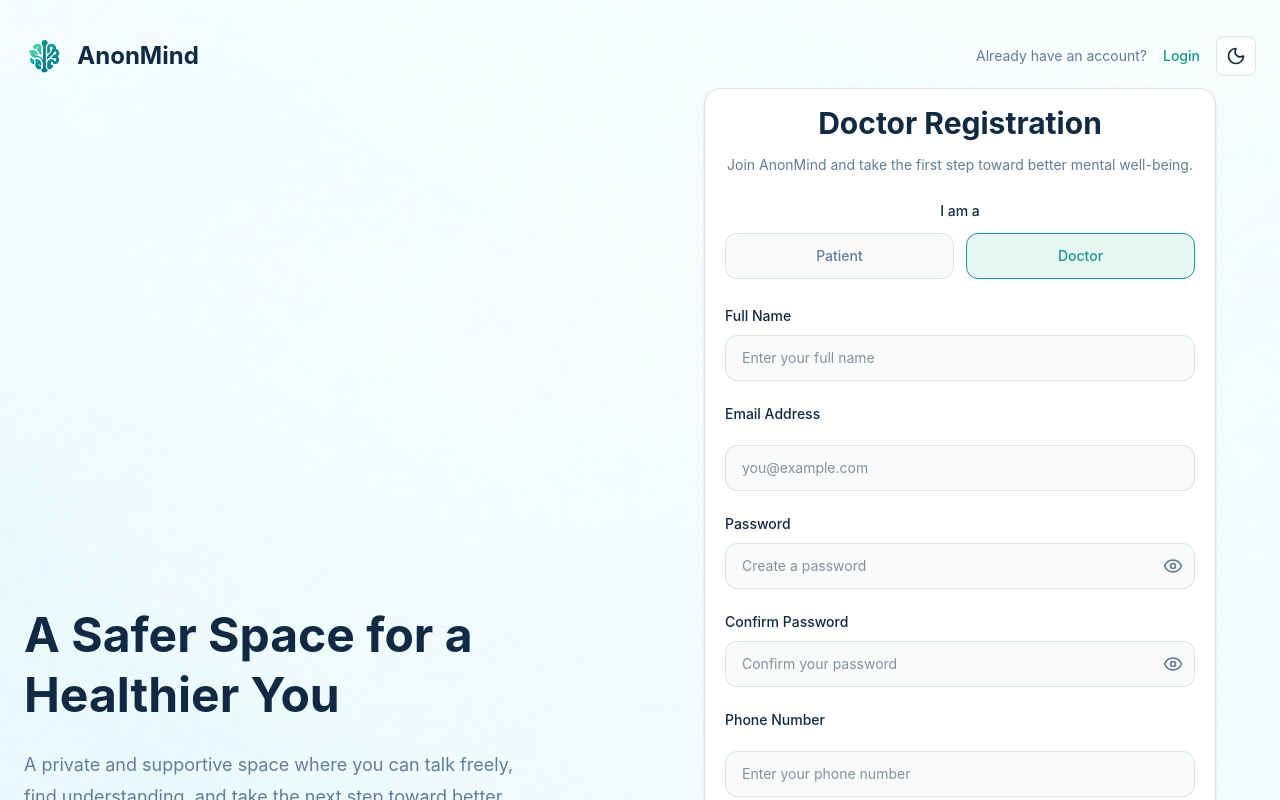
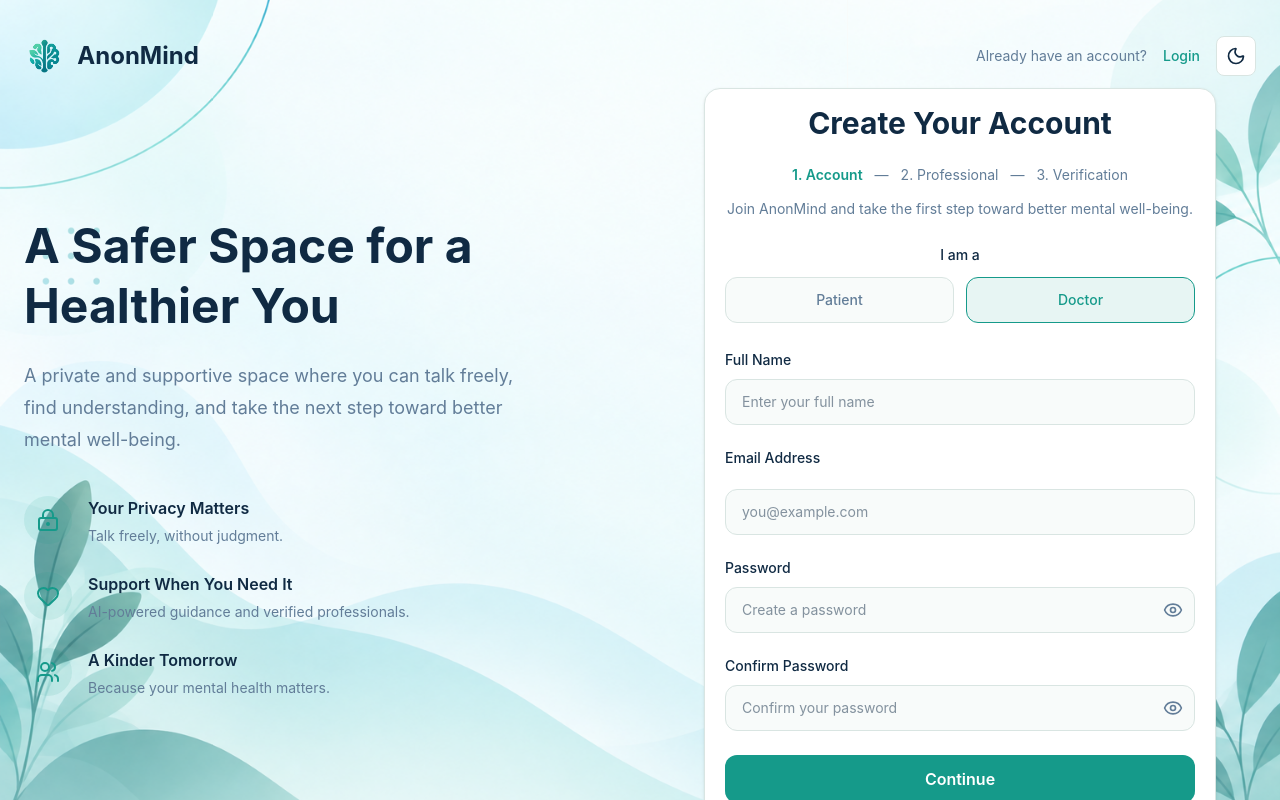
Before and after one commit to n-bisar/AnonMind, a React app in the folder frontend/: page /register in a window 1280 px wide. Both pictures are taken after a click on the button "Doctor". Shown: the top 800 px of the page. Built offline with nearby package versions, Linux system fonts and the light colour scheme; the HTML template or start-up script is replaced by a standard one.

Commit message:
Day23:Completed the doctor registration

```diff
--- a/frontend/src/pages/Register.jsx
+++ b/frontend/src/pages/Register.jsx
@@ -36,6 +36,8 @@ const [medicalDegree, setMedicalDegree] = useState(null);
 const [medicalLicense, setMedicalLicense] = useState(null);
 const [governmentId, setGovernmentId] = useState(null);
 const [profilePhoto, setProfilePhoto] = useState(null);
+const [registrationSuccessMessage, setRegistrationSuccessMessage] = useState("");
+const [doctorStep, setDoctorStep] = useState(1);
 
   const passwordsMatch = password === confirmPassword;
 
@@ -63,10 +65,40 @@ const [profilePhoto, setProfilePhoto] = useState(null);
     }
   };
 
+  const handleDoctorSubmit = async (event) => {
+  event.preventDefault();
+const formData = new FormData();
+formData.append("full_name", fullName);
+formData.append("email", email);
+formData.append("password", password);
+formData.append("confirm_password", confirmPassword);
+formData.append("phone_number", phoneNumber);
+formData.append("registration_number", registrationNumber);
+formData.append("specialization", specialization);
+formData.append("years_of_experience", yearsOfExperience);
+formData.append("hospital", hospital);
+formData.append("medical_degree", medicalDegree);
+formData.append("medical_license", medicalLicense);
+formData.append("government_id", governmentId);
+formData.append("profile_photo", profilePhoto);
+
+try {
+  await api.post("/api/doctor/register/", formData);
+
+  setRegistrationSuccessMessage(
+  "Your registration has been submitted successfully. Your application is now pending admin verification."
+);
+setRegistrationSuccess(true);
+} catch (error) {
+  console.log("Doctor registration error:", error.response?.data);
+}
+
+};
+
   return (
     <div className="relative min-h-screen overflow-hidden bg-background px-6 py-8">
       <div
-  className="absolute inset-0 bg-cover bg-center bg-no-repeat"
+  className="fixed inset-0 bg-cover bg-center bg-no-repeat"
   style={{
     backgroundImage: `url(${theme === "light" ? lightBackground : darkBackground})`,
   }}
@@ -113,7 +145,7 @@ const [profilePhoto, setProfilePhoto] = useState(null);
 </div>
   </div>
 
-  <div className="relative z-10 mx-auto mt-2 grid max-w-7xl grid-cols-1 items-center gap-12 lg:grid-cols-2">
+  <div className="relative z-10 mx-auto mt-2 grid max-w-7xl grid-cols-1 items-stretch gap-12 lg:grid-cols-2">
 
         {/* Success Modal */}
         {registrationSuccess && (
@@ -126,7 +158,7 @@ const [profilePhoto, setProfilePhoto] = useState(null);
               </h2>
 
               <p className="mt-3 text-text-secondary">
-                Please check your email to verify your account before logging in.
+                {registrationSuccessMessage}
               </p>
 
               <button
@@ -141,7 +173,7 @@ const [profilePhoto, setProfilePhoto] = useState(null);
         )}
 
         {/* Left Section */}
-        <div className="hidden lg:flex lg:flex-col lg:justify-center">
+        <div className="hidden lg:flex lg:flex-col lg:justify-start lg:pt-32">
           <h1 className="max-w-xl text-5xl font-bold leading-tight text-text">
   A Safer Space for a Healthier You
 </h1>
@@ -204,9 +236,45 @@ const [profilePhoto, setProfilePhoto] = useState(null);
               <div className="text-center">
 
                 <h1 className="text-3xl font-bold text-text">
-  {role === "patient" ? "Create Your Account" : "Doctor Registration"}
+  {role === "patient" ? "Create Your Account" : "Create Your Account"}
 </h1>
+                {role === "doctor" && (
+  <div className="mt-6 flex items-center justify-center gap-3 text-sm">
+    <span
+      className={
+        doctorStep >= 1
+          ? "font-semibold text-primary"
+          : "text-text-muted"
+      }
+    >
+      1. Account
+    </span>
 
+    <span className="text-text-muted">—</span>
+
+    <span
+      className={
+        doctorStep >= 2
+          ? "font-semibold text-primary"
+          : "text-text-muted"
+      }
+    >
+      2. Professional
+    </span>
+
+    <span className="text-text-muted">—</span>
+
+    <span
+      className={
+        doctorStep >= 3
+          ? "font-semibold text-primary"
+          : "text-text-muted"
+      }
+    >
+      3. Verification
+    </span>
+  </div>
+)}
                 <p className="mt-3 text-sm leading-6 text-text-muted">
                   Join AnonMind and take the first step toward better mental
                   well-being.
@@ -392,8 +460,17 @@ const [profilePhoto, setProfilePhoto] = useState(null);
                 )}
                 {role === "doctor" && (
   <div className="mt-6 text-center">
-    <div className="mt-6">
+    <form
+  className="mt-6"
+  onSubmit={handleDoctorSubmit}
+>
+
+  {doctorStep === 1 && (
+    <>
   <label className="block text-left">
+
+
+
     <span className="text-sm font-medium text-text">
       Full Name
     </span>
@@ -406,6 +483,7 @@ const [profilePhoto, setProfilePhoto] = useState(null);
       className="mt-2 w-full rounded-xl border border-border bg-background px-4 py-3 text-sm text-text outline-none transition focus:border-primary"
     />
   </label>
+
 
   <label className="mt-5 block text-left">
     <span className="text-sm font-medium text-text">
@@ -486,6 +564,11 @@ const [profilePhoto, setProfilePhoto] = useState(null);
     Passwords do not match.
   </p>
 )}
+</>
+  )}
+
+  {doctorStep === 2 && (
+  <>
 <label className="mt-5 block text-left">
   <span className="text-sm font-medium text-text">
     Phone Number
@@ -552,6 +635,11 @@ const [profilePhoto, setProfilePhoto] = useState(null);
     className="mt-5 w-full rounded-xl border border-border bg-background px-4 py-3 text-sm text-text outline-none transition focus:border-primary"
   />
 </label>
+</>
+  )}
+
+  {doctorStep === 3 && (
+  <>
 <label className="mt-5 block text-left">
   <span className="text-sm font-medium text-text">
     Medical Degree
@@ -600,7 +688,57 @@ const [profilePhoto, setProfilePhoto] = useState(null);
     className="mt-2 block w-full text-sm text-text-muted file:mr-4 file:rounded-lg file:border-0 file:bg-primary file:px-4 file:py-2 file:text-sm file:font-medium file:text-white hover:file:opacity-90"
   />
 </label>
-</div>
+</>
+  )}
+{doctorStep === 1 && (
+  <button
+    type="button"
+    onClick={() => setDoctorStep(2)}
+    className="mt-6 w-full rounded-xl bg-primary py-3 font-semibold text-white transition hover:opacity-90"
+  >
+    Continue
+  </button>
+)}
+
+{doctorStep === 2 && (
+  <div className="mt-6 flex gap-3">
+    <button
+      type="button"
+      onClick={() => setDoctorStep(1)}
+      className="flex-1 rounded-xl bg-primary py-3 font-semibold text-white transition hover:opacity-90"
+    >
+      Back
+    </button>
+
+    <button
+      type="button"
+      onClick={() => setDoctorStep(3)}
+      className="flex-1 rounded-xl bg-primary py-3 font-semibold text-white transition hover:opacity-90"
+    >
+      Continue
+    </button>
+
+  </div>
+)}
+{doctorStep === 3 && (
+  <div className="mt-6 flex gap-3">
+    <button
+      type="button"
+      onClick={() => setDoctorStep(2)}
+      className="flex-1 rounded-xl bg-primary py-3 font-semibold text-white transition hover:opacity-90"
+    >
+      Back
+    </button>
+
+    <button
+      type="submit"
+      className="flex-1 rounded-xl bg-primary py-3 font-semibold text-white transition hover:opacity-90"
+    >
+      Submit Application
+    </button>
+  </div>
+)}
+</form>
   </div>
 )}
 
```
